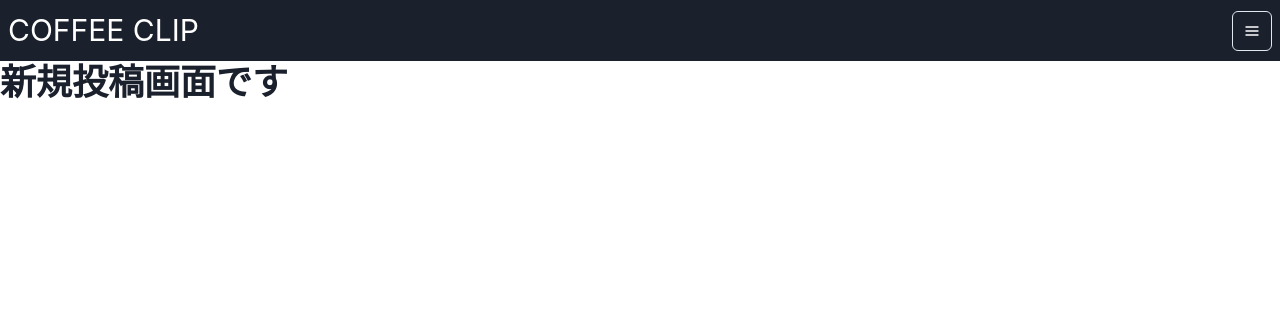
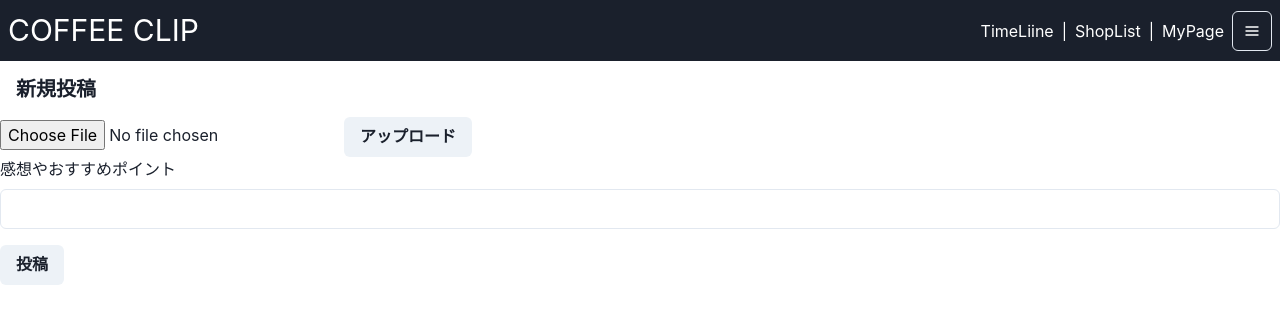
Before and after one commit to ccj7/coffee-clip, a Next.js app in the folder front/: page /user/new-review in a window 1280 px wide. Shown: the top 324 px of the page. Built offline with nearby package versions, Linux system fonts and the light colour scheme; no server answers; sample sign-in values are in the browser's storage.

Commit message:
feat: 新しくログを作る画面を作成（new-review.tsx）

```diff
--- a/front/pages/user/new-review.tsx
+++ b/front/pages/user/new-review.tsx
@@ -1,25 +1,68 @@
-// TODO　U-007 github issue#21
+// TODO　U-007 github issue#41
 
-import { Heading } from '@chakra-ui/react'
+import { Heading, Box, Button } from '@chakra-ui/react'
 import Head from 'next/head'
-
-import Header from '../../components/shop/Header'
-
-import { VFC } from 'react'
+import UserHeader from '../../components/user/UserHeader'
+import InputForm from '../../components/InputForm'
+import ImageUpload from '../../components/ImageUpload'
+import { VFC, useState } from 'react'
+import { useForm, FormProvider } from 'react-hook-form'
 import { useAuthContext } from '../../auth/AuthContext'
 import { isLoggedIn } from '../../util'
 
+interface Review {
+  image?: string
+  description?: string
+}
+
 const NewReview: WithGetAccessControl<VFC> = (props) => {
   const { currentUser } = useAuthContext()
+
+  // base64に変換したもの（propsで渡す）
+  const [base64Code, setBase64Code] = useState("")
+
+  const methods = useForm()
+
+  // TODO: /api/users/:authId/reviewsにuserNewReviewを送る
+  // const postUser = async (changeUserInfo: any) => {
+  //   await axios.post(`/api/users`, changeUserInfo, {
+  //     headers: {
+  //       'Content-Type': 'application/json'
+  //     }
+  //   })
+  // }
+
+  const onSubmit = (userNewReview: Review) => {
+    userNewReview.image = base64Code
+    console.log(userNewReview)
+
+    // TODO: postUserを書いたらコメントアウトを外す
+    // postUser(userNewReview)
+  }
+
   return (
-    <div>
+    <Box>
       <Head>
         <title>新規投稿</title>
         <meta name="NewReview" content="プロフィール編集" />
       </Head>
-      <Header />
-      <Heading>新規投稿画面です</Heading>
-    </div>
+      <UserHeader />
+      <Heading size='md' m={'16px'}>新規投稿</Heading>
+      <FormProvider {...methods}>
+        <form onSubmit={methods.handleSubmit(onSubmit)}>
+         <ImageUpload
+            base64Code={base64Code}
+            setBase64Code={setBase64Code}
+            size={"500px"} />
+          <InputForm
+            thema="description"
+            text="感想やおすすめポイント"
+            defaultValue=""
+          />
+          <Box><Button mt={4} type="submit">投稿</Button></Box>
+        </form>
+      </FormProvider>
+    </Box>
   )
 }
 
```
